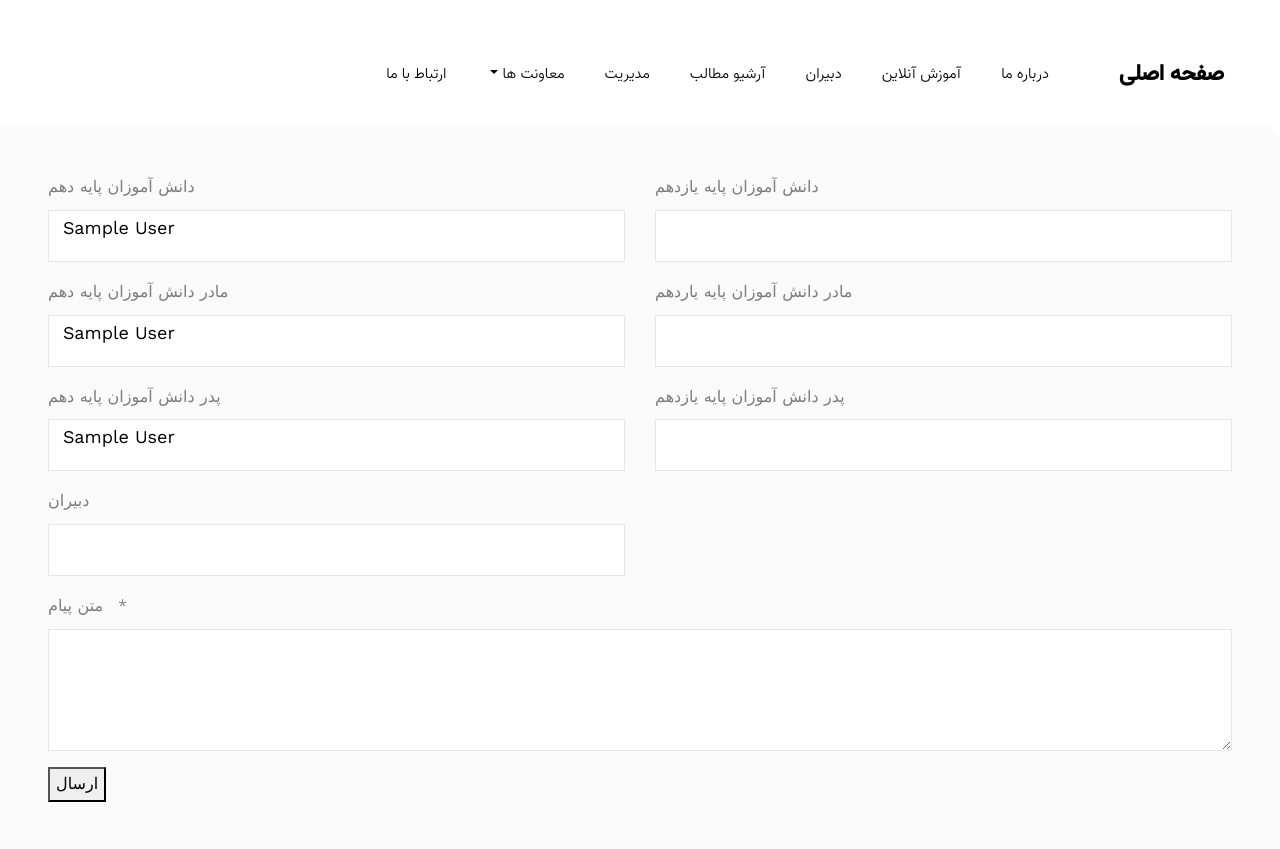
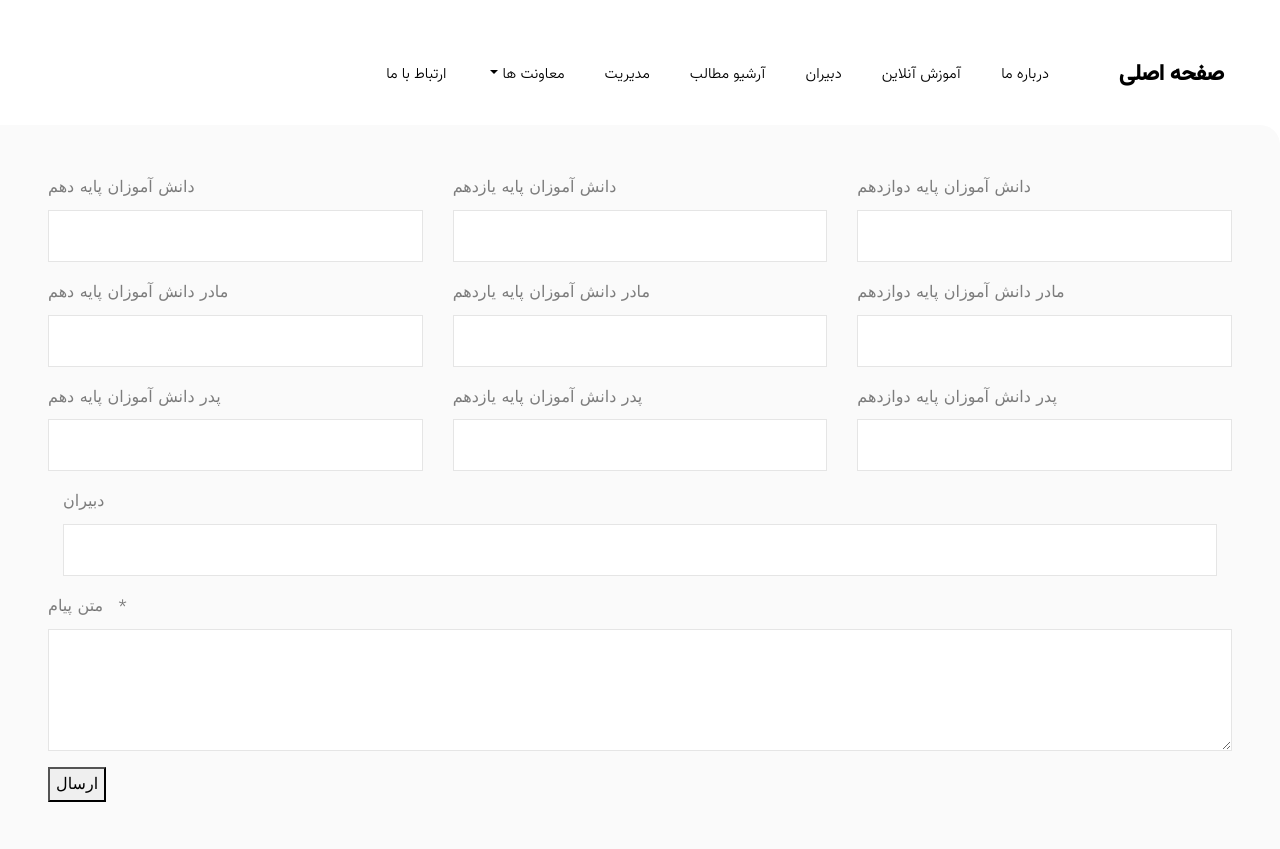
Before and after one commit to TheMn/internet-engineering-project, a Django app: template helli5/templates/sms.html in a window 1280 px wide. Shown: the part 178-1027 px from the top of the page. Run offline with Django 3.2, Linux system fonts and the light colour scheme; the template is opened without the code that fills it: values that come from a table or form of the project are taken from there, others are empty; tables that the repository leaves empty hold one stand-in row (values such as "Sample post"); lists and menus that the app fills with data are empty; parts of the project's set-up code (start-up, migrations or seed data) failed here and were passed over; some libraries are stand-ins or nearby versions; some web fonts are replaced.

Commit message:
change sms panel

```diff
--- a/helli5/templates/sms.html
+++ b/helli5/templates/sms.html
@@ -51,27 +51,36 @@
         <form method="post" action="{% url 'sms' %}">
             {% csrf_token %}
             <div class="row">
-                <div class="col-6">
+                <div class="col-4">
                     {{ sms_form.field_10_student|as_crispy_field }}
                 </div>
-                <div class="col-6">
+                <div class="col-4">
                     {{ sms_form.field_11_student|as_crispy_field }}
                 </div>
-                <div class="col-6">
+                <div class="col-4">
+                    {{ sms_form.field_12_student|as_crispy_field }}
+                </div>
+                <div class="col-4">
                     {{ sms_form.field_10_mom|as_crispy_field }}
                 </div>
-                <div class="col-6">
+                <div class="col-4">
                     {{ sms_form.field_11_mom|as_crispy_field }}
                 </div>
-                 <div class="col-6">
+                <div class="col-4">
+                    {{ sms_form.field_12_mom|as_crispy_field }}
+                </div>
+                <div class="col-4">
                     {{ sms_form.field_10_dad|as_crispy_field }}
                 </div>
-                <div class="col-6">
+                <div class="col-4">
                     {{ sms_form.field_11_dad|as_crispy_field }}
                 </div>
-                <div class="col-6">
-                    {{ sms_form.teacher|as_crispy_field }}
+                <div class="col-4">
+                    {{ sms_form.field_12_dad|as_crispy_field }}
                 </div>
+            </div>
+            <div class="col-12">
+                {{ sms_form.teacher|as_crispy_field }}
             </div>
             {{ sms_form.text|as_crispy_field }}
             <button type="submit">ارسال</button>
--- a/smsApp/forms.py
+++ b/smsApp/forms.py
@@ -9,6 +9,9 @@ class smsForm(forms.ModelForm):
     field_11_student = forms.MultipleChoiceField(required=False, label='دانش آموزان پایه یازدهم')
     field_11_mom = forms.MultipleChoiceField(required=False, label='مادر دانش آموزان پایه یاردهم')
     field_11_dad = forms.MultipleChoiceField(required=False, label='پدر دانش آموزان پایه یازدهم')
+    field_12_student = forms.MultipleChoiceField(required=False, label='پدر دانش آموزان پایه دوازدهم')
+    field_12_mom = forms.MultipleChoiceField(required=False, label='پدر دانش آموزان پایه دوازدهم')
+    field_12_dad = forms.MultipleChoiceField(required=False, label='پدر دانش آموزان پایه دوازدهم')
     teacher = forms.MultipleChoiceField(required=False, label='دبیران')
     text = forms.CharField(widget=forms.Textarea(attrs={
         'class': 'form-control',
@@ -18,17 +21,23 @@ class smsForm(forms.ModelForm):
     def __init__(self, *args, **kwargs):
         super().__init__(*args, **kwargs)
         choice_10_student = [(s.profile.phone, s.first_name + ' ' + s.last_name) for s in
-                             User.objects.filter(profile__grade=10).all()]
+                             User.objects.filter(username__regex='99d*').all()]
         choice_10_mom = [(s.profile.mom_number, s.first_name + ' ' + s.last_name) for s in
-                         User.objects.filter(profile__grade=10).all()]
+                         User.objects.filter(username__regex='99d*').all()]
         choice_10_dad = [(s.profile.dad_number, s.first_name + ' ' + s.last_name) for s in
-                         User.objects.filter(profile__grade=10).all()]
+                         User.objects.filter(username__regex='99d*').all()]
         choice_11_mom = [(s.profile.mom_number, s.first_name + ' ' + s.last_name) for s in
-                         User.objects.filter(profile__grade=11).all()]
+                         User.objects.filter(username__regex='98d*').all()]
         choice_11_dad = [(s.profile.dad_number, s.first_name + ' ' + s.last_name) for s in
-                         User.objects.filter(profile__grade=11).all()]
+                         User.objects.filter(username__regex='98d*').all()]
         choice_11_student = [(s.profile.phone, s.first_name + ' ' + s.last_name) for s in
-                             User.objects.filter(profile__grade=11).all()]
+                             User.objects.filter(username__regex='98d*').all()]
+        choice_12_student = [(s.profile.phone, s.first_name + ' ' + s.last_name) for s in
+                             User.objects.filter(username__regex='97d*').all()]
+        choice_12_mom = [(s.profile.mom_number, s.first_name + ' ' + s.last_name) for s in
+                         User.objects.filter(username__regex='97d*').all()]
+        choice_12_dad = [(s.profile.dad_number, s.first_name + ' ' + s.last_name) for s in
+                         User.objects.filter(username__regex='97d*').all()]
         choice_teachers = [(s.profile.phone, s.first_name + ' ' + s.last_name) for s in
                            User.objects.filter(groups__name='Teacher').all()]
         self.fields['field_10_student'] = forms.MultipleChoiceField(required=False, choices=choice_10_student,
@@ -43,6 +52,12 @@ class smsForm(forms.ModelForm):
                                                                 label='مادر دانش آموزان پایه یاردهم')
         self.fields['field_11_dad'] = forms.MultipleChoiceField(required=False, choices=choice_11_dad,
                                                                 label='پدر دانش آموزان پایه یازدهم')
+        self.fields['field_12_student'] = forms.MultipleChoiceField(required=False, choices=choice_12_student,
+                                                                    label='دانش آموزان پایه دوازدهم')
+        self.fields['field_12_dad'] = forms.MultipleChoiceField(required=False, choices=choice_12_dad,
+                                                                    label='پدر دانش آموزان پایه دوازدهم')
+        self.fields['field_12_mom'] = forms.MultipleChoiceField(required=False, choices=choice_12_mom,
+                                                                label='مادر دانش آموزان پایه دوازدهم')
         self.fields['teacher'] = forms.MultipleChoiceField(required=False, choices=choice_teachers,
                                                            label='دبیران')
 
--- a/smsApp/views.py
+++ b/smsApp/views.py
@@ -4,7 +4,6 @@ from django.views.decorators.csrf import csrf_protect
 from .send_sms import SendSms
 from django.shortcuts import redirect
 from helli5.decorators import has_perm
-
 
 from .forms import smsForm
 from loginApp.models import User
@@ -14,14 +13,14 @@ from loginApp.models import User
 @csrf_protect
 @has_perm('loginApp.send_sms')
 def sms(request):
-
     if request.method == "POST":
         form = smsForm(request.POST or None)
         if form.is_valid():
             phones = ','.join(s for s in (form.cleaned_data['field_10_student'] + form.cleaned_data['field_10_mom']) +
                               form.cleaned_data['field_10_dad'] + form.cleaned_data['field_11_student'] +
                               form.cleaned_data['field_11_mom'] + form.cleaned_data['field_11_dad'] +
-                              form.cleaned_data['teacher'])
+                              form.cleaned_data['teacher'] + form.cleaned_data['field_12_mom'] + form.cleaned_data[
+                                  'field_12_dad'] + form.cleaned_data['field_12_student'])
             text = form.cleaned_data['text']
             SendSms.send_bulk(text, phones)
         return HttpResponse(200)
```
